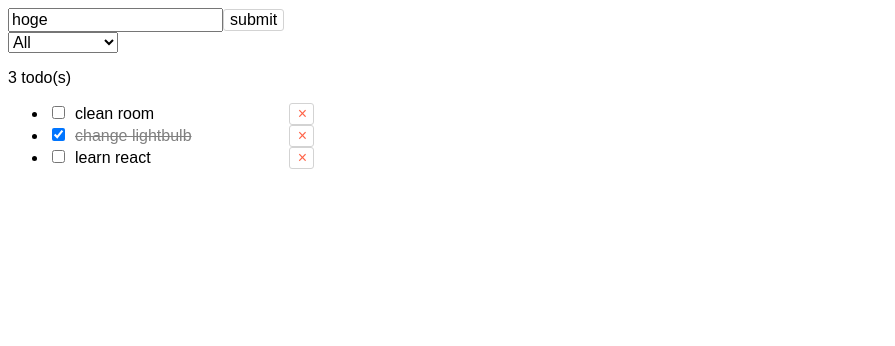
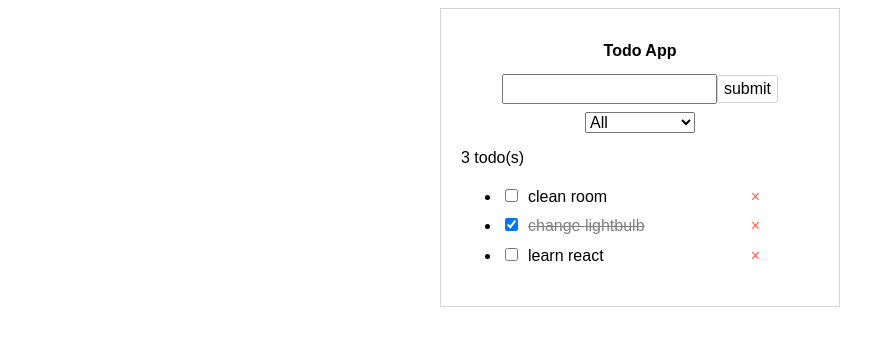
Before and after one commit to hoehoetester/ReactTodoApp, a React app: page / in a window 1280 px wide. Shown: the whole page, without its empty margins (0-895 px from the left). Built offline with nearby package versions, Linux system fonts and the light colour scheme.

Commit message:
Update: Styled and sanitized

```diff
--- a/src/index.css
+++ b/src/TodoApp.css
@@ -3,21 +3,47 @@
   font-size: 1rem;
 }
 
+input[type="text"],
+select {
+  line-height: 1.5;
+}
+li {
+  margin-bottom: 0.1rem;
+}
+.text-center {
+  text-align: center;
+}
+.todoapp-container {
+  border: 1px solid lightgray;
+  width: 90%;
+  max-width: 400px;
+  margin: auto;
+  padding: 20px;
+}
 .btn {
   cursor: pointer;
   background-color: transparent;
   border: 1px solid lightgray;
   border-radius: 3px;
+  line-height: 1.5;
 }
 .btn:hover {
   background-color: lightgray;
 }
-
+.from-group {
+  margin-bottom: 0.5rem;
+}
 .btn-delete {
   color: tomato;
   padding-left: 0.5rem;
   margin-left: 0.3em;
+  border-color: transparent;
+  border-radius: 50%;
 }
+.btn-delete:hover {
+  border-color: lightgray;
+}
+
 .chk-isCompleted {
   margin-right: 0.5rem;
   cursor: pointer;
--- /dev/null
+++ b/src/TodoApp.js
@@ -0,0 +1,96 @@
+import React from "react";
+import TodoFilter from "./TodoFilter";
+import TodoForm from "./TodoForm";
+import TodoList from "./TodoList";
+
+import styles from "./TodoApp.css";
+
+export default class TodoApp extends React.Component {
+  constructor(props) {
+    super(props);
+
+    this.state = {
+      todos: props.dummyData,
+      filter: "All"
+    };
+  }
+
+  updateTodos(newTodos) {
+    this.setState({
+      todos: newTodos
+    });
+  }
+
+  handleChangeFilter(e) {
+    this.setState({
+      filter: e.target.value
+    });
+  }
+
+  handleAddTodo(value) {
+    const newTodo = {
+      id: new Date().getTime(),
+      todo: value,
+      isCompleted: false
+    };
+
+    this.updateTodos([...this.state.todos, newTodo]);
+  }
+
+  handleDeleteTodo(id) {
+    var newTodos = this.state.todos.filter(todo => id !== todo.id);
+
+    this.updateTodos(newTodos);
+  }
+
+  handleToggleComplet(id) {
+    const newTodos = this.state.todos.map(todo => {
+      if (todo.id === id) {
+        todo.isCompleted = !todo.isCompleted;
+      }
+      return todo;
+    });
+
+    this.updateTodos(newTodos);
+  }
+
+  handleUpdateTodo(id, value) {
+    const newTodos = this.state.todos.map(todo => {
+      if (todo.id === id) {
+        todo.todo = value;
+      }
+      return todo;
+    });
+    this.updateTodos(newTodos);
+  }
+
+  render() {
+    const filterdTodos = this.state.todos.filter(todo => {
+      const filter = this.state.filter;
+      switch (filter) {
+        case "All":
+          return todo;
+        case "Completed":
+          return todo.isCompleted;
+        case "Incompleted":
+          return !todo.isCompleted;
+        default:
+          return todo;
+      }
+    });
+
+    return (
+      <div style={styles} className="todoapp-container">
+        <h2 className="text-center">Todo App</h2>
+        <TodoForm submitForm={this.handleAddTodo.bind(this)} />
+        <TodoFilter changeFilter={this.handleChangeFilter.bind(this)} />
+        <TodoList
+          items={filterdTodos}
+          toggleComplete={this.handleToggleComplet.bind(this)}
+          updateTodo={this.handleUpdateTodo.bind(this)}
+          deleteTodo={this.handleDeleteTodo.bind(this)}
+        />
+      </div>
+    );
+  }
+}
--- a/src/TodoFilter.js
+++ b/src/TodoFilter.js
@@ -2,11 +2,13 @@ import React from "react";
 
 const TodoFilter = ({ changeFilter }) => {
   return (
+    <div className="from-group text-center ">
       <select onChange={changeFilter}>
         <option value="All">All</option>
         <option value="Completed">Completed</option>
         <option value="Incompleted">Incompleted</option>
       </select>
+    </div>
   );
 };
 
--- a/src/TodoForm.js
+++ b/src/TodoForm.js
@@ -4,7 +4,7 @@ export default class TodoForm extends React.Component {
   constructor(props) {
     super(props);
     this.state = {
-            text: "hoge"
+      text: ""
     };
   }
 
@@ -33,7 +33,7 @@ export default class TodoForm extends React.Component {
 
   render() {
     return (
-            <div>
+      <div className="from-group text-center ">
         <form onSubmit={this.submitForm.bind(this)}>
           <input
             type="text"
--- a/src/index.js
+++ b/src/index.js
@@ -1,99 +1,6 @@
 import React from "react";
 import { render } from "react-dom";
-import TodoFilter from "./TodoFilter";
-import TodoForm from "./TodoForm";
-import TodoList from "./TodoList";
-
-import styles from "./index.css";
-
-class TodoApp extends React.Component {
-  constructor(props) {
-    super(props);
-
-    this.state = {
-      todos: props.dummyData,
-      filter: "All"
-    };
-  }
-
-  updateTodos(newTodos) {
-    this.setState({
-      todos: newTodos
-    });
-  }
-
-  handleChangeFilter(e) {
-    this.setState({
-      filter: e.target.value
-    });
-  }
-
-  handleAddTodo(value) {
-    const newTodo = {
-      id: new Date().getTime(),
-      todo: value,
-      isCompleted: false
-    };
-
-    this.updateTodos([...this.state.todos, newTodo]);
-  }
-
-  handleDeleteTodo(id) {
-    var newTodos = this.state.todos.filter(todo => id !== todo.id);
-
-    this.updateTodos(newTodos);
-  }
-
-  handleToggleComplet(id) {
-    const newTodos = this.state.todos.map(todo => {
-      if (todo.id === id) {
-        todo.isCompleted = !todo.isCompleted;
-      }
-      return todo;
-    });
-
-    this.updateTodos(newTodos);
-  }
-
-  handleUpdateTodo(id, value) {
-    const newTodos = this.state.todos.map(todo => {
-      if (todo.id === id) {
-        todo.todo = value;
-      }
-      return todo;
-    });
-    this.updateTodos(newTodos);
-  }
-
-  render() {
-    const filterdTodos = this.state.todos.filter(todo => {
-      const filter = this.state.filter;
-      switch (filter) {
-        case "All":
-          return todo;
-        case "Completed":
-          return todo.isCompleted;
-        case "Incompleted":
-          return !todo.isCompleted;
-        default:
-          return todo;
-      }
-    });
-
-    return (
-      <div>
-        <TodoForm submitForm={this.handleAddTodo.bind(this)} />
-        <TodoFilter changeFilter={this.handleChangeFilter.bind(this)} />
-        <TodoList
-          items={filterdTodos}
-          toggleComplete={this.handleToggleComplet.bind(this)}
-          updateTodo={this.handleUpdateTodo.bind(this)}
-          deleteTodo={this.handleDeleteTodo.bind(this)}
-        />
-      </div>
-    );
-  }
-}
+import TodoApp from "./TodoApp";
 
 const dummyData = [
   { id: 1, todo: "clean room", isCompleted: false },
@@ -101,7 +8,4 @@ const dummyData = [
   { id: 3, todo: "learn react", isCompleted: false }
 ];
 
-render(
-  <TodoApp dummyData={dummyData} style={styles} />,
-  document.getElementById("root")
-);
+render(<TodoApp dummyData={dummyData} />, document.getElementById("root"));
```
Lines whose indentation alone changed are shown as unchanged.
